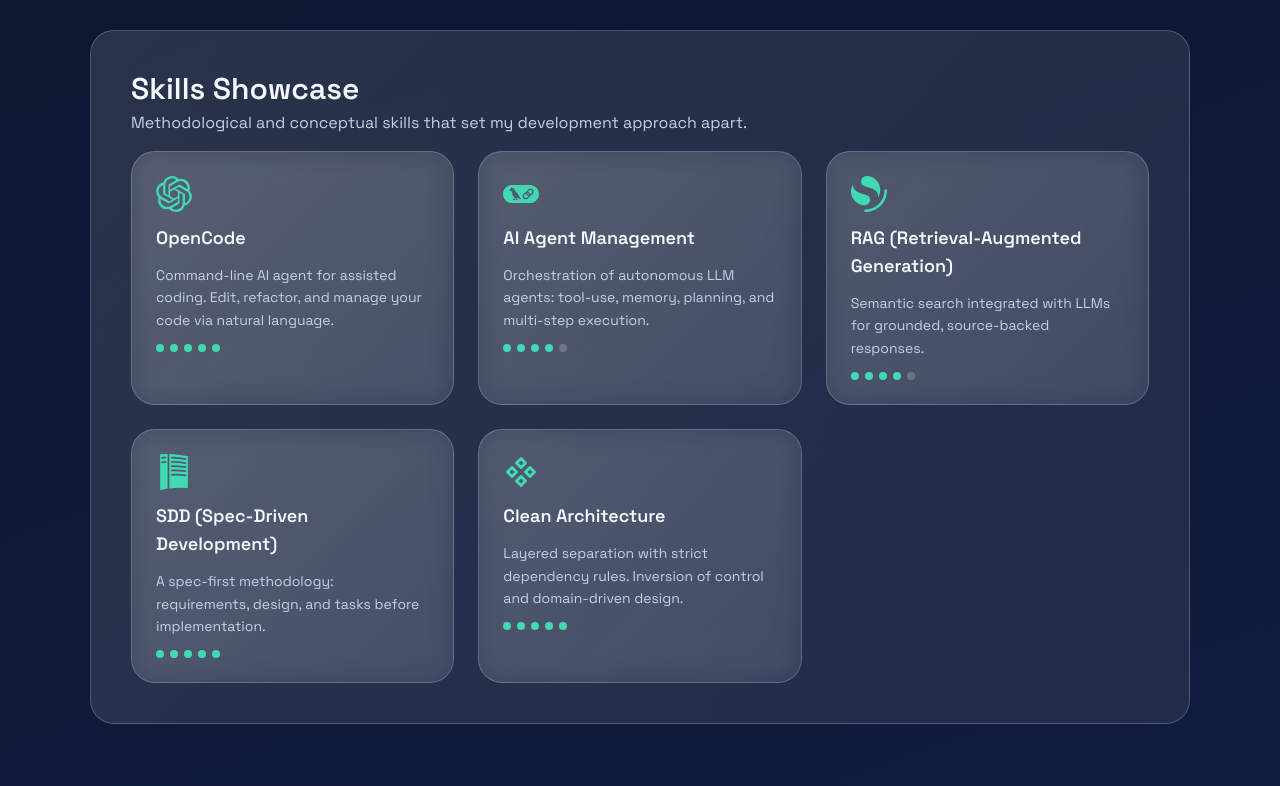
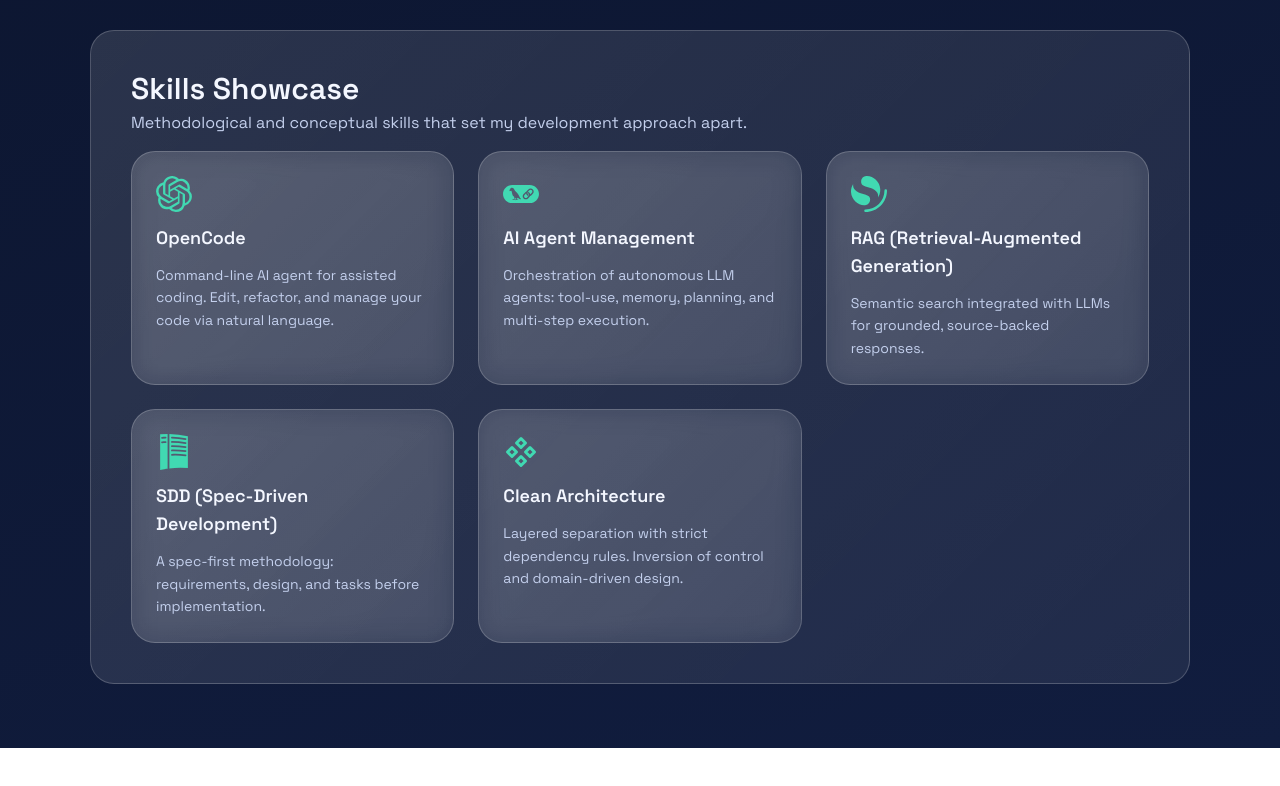
Before and after one commit to Julio9999/portfolio-2025, a Next.js app: page / in a window 1280 px wide. Shown: the part 916-1702 px from the top of the page. After the commit the page ends 1664 px from the top, so only its background shows below. Built offline with nearby package versions, Linux system fonts and the light colour scheme.

Commit message:
refactor(skills): remove proficiency level indicator from cards

```diff
--- a/src/modules/skills/components/skill-card.tsx
+++ b/src/modules/skills/components/skill-card.tsx
@@ -17,17 +17,6 @@ export const SkillCard = ({
         <p className="text-sm leading-relaxed text-[var(--muted)]">
           {t[skill.descriptionKey]}
         </p>
-
-        <div className="flex gap-1.5">
-          {Array.from({ length: 5 }, (_, i) => (
-            <span
-              key={i}
-              className={`h-2 w-2 rounded-full ${
-                i < skill.level ? "bg-[var(--brand)]" : "bg-white/20"
-              }`}
-            />
-          ))}
-        </div>
       </div>
     </div>
   );
--- a/src/modules/skills/data/skills.ts
+++ b/src/modules/skills/data/skills.ts
@@ -10,8 +10,6 @@ export interface Skill {
   descriptionKey: string;
   /** react-icons component (Simple Icons or Tabler set) */
   icon: React.ComponentType<{ className?: string }>;
-  /** Proficiency 1–5 */
-  level: 1 | 2 | 3 | 4 | 5;
 }
 
 export const skills: Skill[] = [
@@ -20,34 +18,29 @@ export const skills: Skill[] = [
     nameKey: "skillsCardOpencodeName",
     descriptionKey: "skillsCardOpencodeDesc",
     icon: SiOpenai,
-    level: 5,
   },
   {
     id: "ai-agent-management",
     nameKey: "skillsCardAiAgentName",
     descriptionKey: "skillsCardAiAgentDesc",
     icon: SiLangchain,
-    level: 4,
   },
   {
     id: "rag",
     nameKey: "skillsCardRagName",
     descriptionKey: "skillsCardRagDesc",
     icon: SiOpensearch,
-    level: 4,
   },
   {
     id: "sdd",
     nameKey: "skillsCardSddName",
     descriptionKey: "skillsCardSddDesc",
     icon: SiReadthedocs,
-    level: 5,
   },
   {
     id: "clean-architecture",
     nameKey: "skillsCardCleanArchName",
     descriptionKey: "skillsCardCleanArchDesc",
     icon: TbComponents,
-    level: 5,
   },
 ];
```
